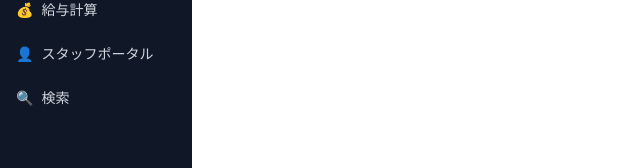
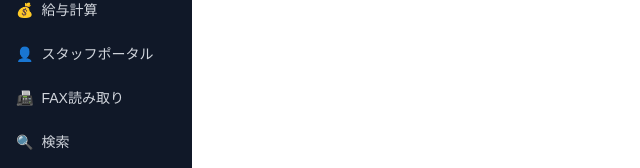
Before and after one commit to rkagiya21/hr-system, a Next.js app in the folder hr-app/: page /portal in a window 1280 px wide. Shown: the part 291-459 px from the top of the page, without its empty margins (0-640 px from the left). Built offline with nearby package versions, Linux system fonts and the light colour scheme; no server answers; the database is empty.

Commit message:
feat: add FAX link to sidebar nav

```diff
--- a/hr-app/app/layout.tsx
+++ b/hr-app/app/layout.tsx
@@ -40,6 +40,9 @@ export default function RootLayout({
             <Link href="/portal" className="flex items-center gap-2 px-4 py-2.5 text-sm text-gray-300 hover:bg-gray-700 hover:text-white transition-colors">
               <span>👤</span> スタッフポータル
             </Link>
+            <Link href="/fax" className="flex items-center gap-2 px-4 py-2.5 text-sm text-gray-300 hover:bg-gray-700 hover:text-white transition-colors">
+              <span>📠</span> FAX読み取り
+            </Link>
             <Link href="/search" className="flex items-center gap-2 px-4 py-2.5 text-sm text-gray-300 hover:bg-gray-700 hover:text-white transition-colors">
               <span>🔍</span> 検索
             </Link>
```
